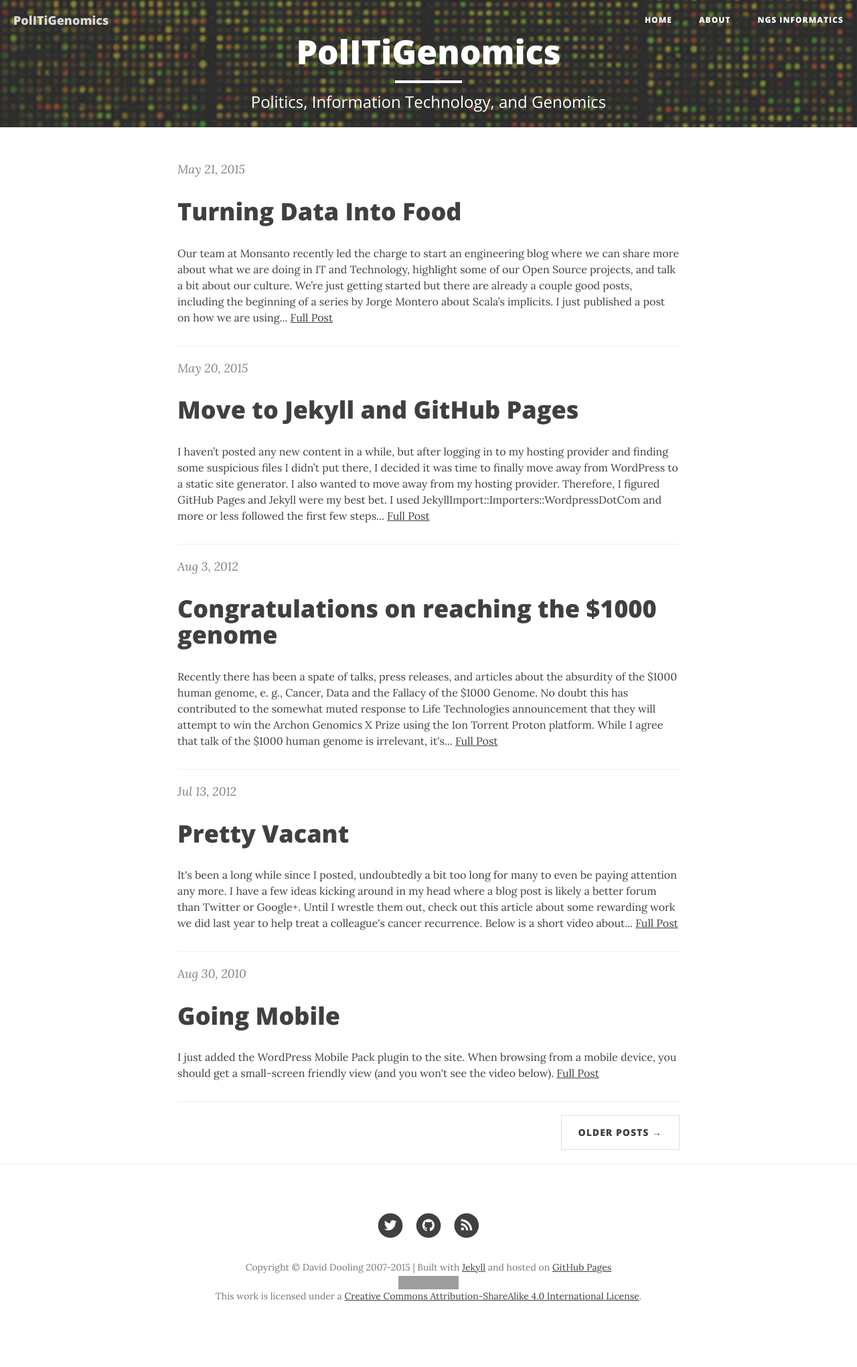
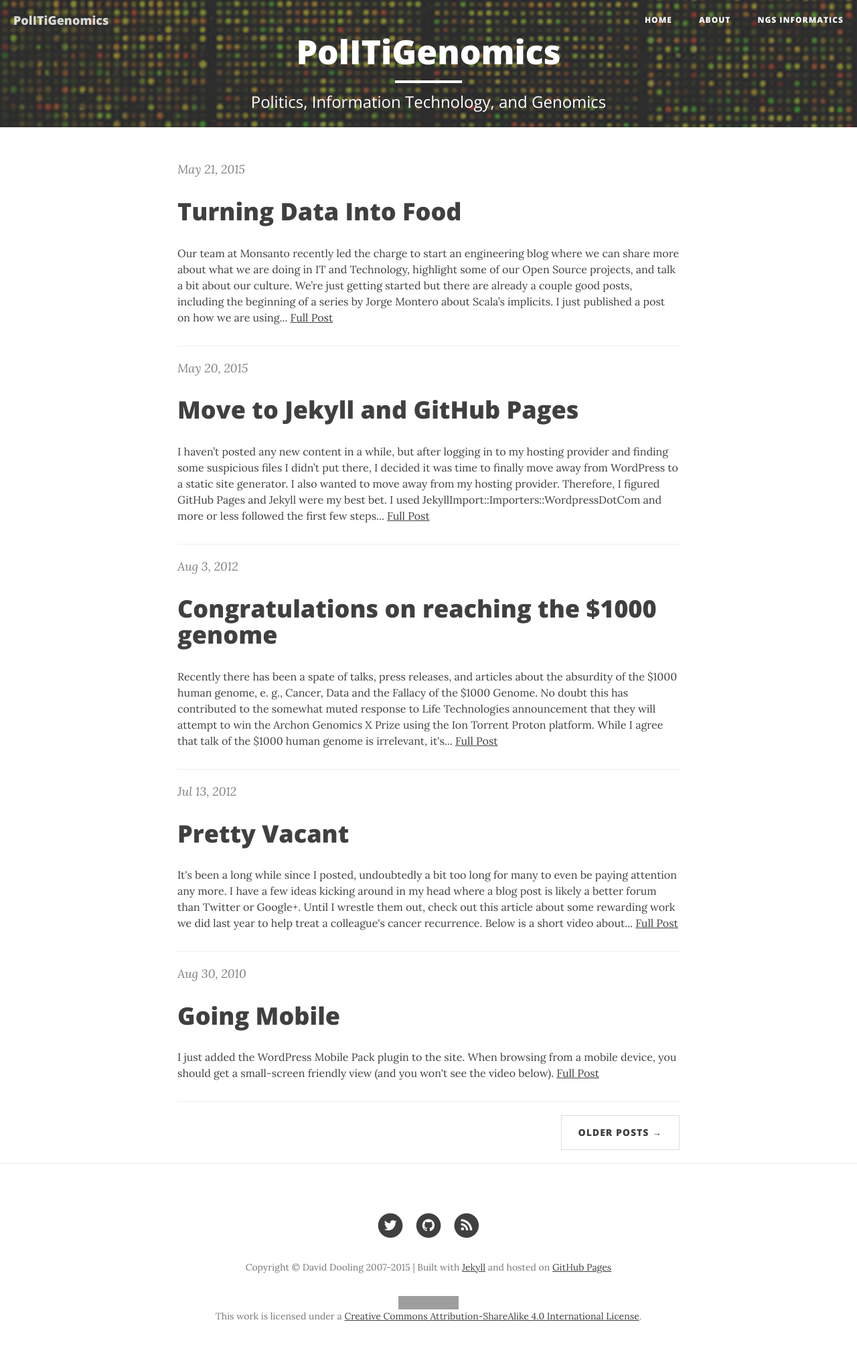
Before and after one commit to ddgenome/ddgenome.github.io, a Jekyll site: the page built from index.html, in a window 1280 px wide. Shown: the whole page at 67% size. Built offline with Jekyll 4.4.1, drawn with Linux system fonts in a browser that asks for light colours; nearby versions of some CDN libraries; the list of posts is cut into pages by our own code; comment, search, counter and statistics services are not loaded; before the commit the page ends 2011 px from its top, so only the background shows below that; grey boxes are pictures that could not be loaded.

Commit message:
footer.html: add more space between copyright and license

```diff
--- a/_includes/footer.html
+++ b/_includes/footer.html
@@ -54,7 +54,10 @@
                   </li>
 		</ul>
                 <p class="copyright text-muted">
-                Copyright &copy; David Dooling 2007-2015 | Built with <a href="http://jekyllrb.com/">Jekyll</a> and hosted on <a href="https://pages.github.com/">GitHub Pages</a><br />
+                  Copyright &copy; David Dooling 2007-2015 |
+                  Built with <a href="http://jekyllrb.com/">Jekyll</a> and hosted on <a href="https://pages.github.com/">GitHub Pages</a>
+                </p>
+                <p class="copyright text-muted">
                   <a rel="license" href="http://creativecommons.org/licenses/by-sa/4.0/"><img alt="Creative Commons License" style="border-width:0" src="https://i.creativecommons.org/l/by-sa/4.0/88x31.png" /></a><br />
                   This work is licensed under a <a rel="license" href="http://creativecommons.org/licenses/by-sa/4.0/">Creative Commons Attribution-ShareAlike 4.0 International License</a>.
                 </p>
```
